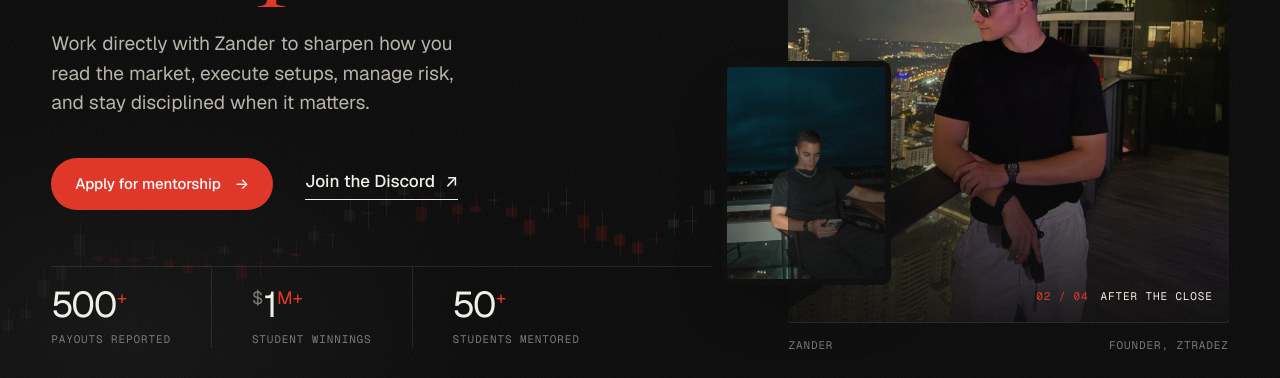
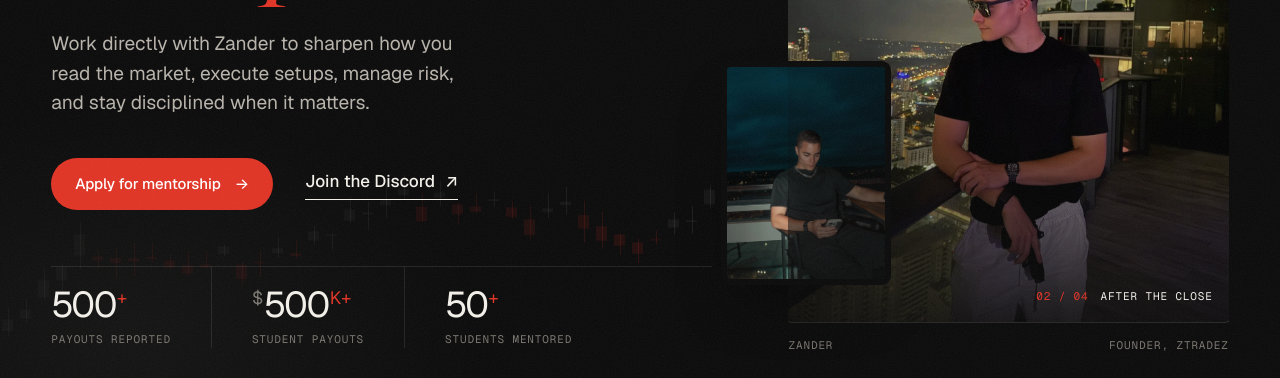
Before and after one commit to lincolnmcrow/ztradez, a plain HTML site: page index.html in a window 1280 px wide. Shown: the part 422-800 px from the top of the page. Drawn offline with nearby package versions, Linux system fonts and the light colour scheme; animation ran at ten frames a second.

Commit message:
Change student winnings stat to $500K+ student payouts
Co-Authored-By: Claude Opus 5.5 <noreply@anthropic.com>

```diff
--- a/index.html
+++ b/index.html
@@ -88,7 +88,7 @@
           </div>
           <dl class="hero-proof hero-in" style="--d:5">
             <div><dt>Payouts reported</dt><dd><span class="counter" data-target="500" data-delay="900">0</span><sup>+</sup></dd></div>
-            <div><dt>Student winnings</dt><dd><sub>$</sub><span class="counter" data-target="1" data-delay="900">0</span><sup>M+</sup></dd></div>
+            <div><dt>Student payouts</dt><dd><sub>$</sub><span class="counter" data-target="500" data-delay="900">0</span><sup>K+</sup></dd></div>
             <div><dt>Students mentored</dt><dd><span class="counter" data-target="50" data-delay="900">0</span><sup>+</sup></dd></div>
           </dl>
         </div>
@@ -229,8 +229,8 @@
             <p>Reported across the ZTRADEZ community and student ecosystem.</p>
           </article>
           <article class="stat reveal">
-            <p class="stat-num"><sub>$</sub><span class="counter" data-target="1">0</span><sup>M+</sup></p>
-            <h3>Student winnings</h3>
+            <p class="stat-num"><sub>$</sub><span class="counter" data-target="500">0</span><sup>K+</sup></p>
+            <h3>Student payouts</h3>
             <p>Reported cumulative student outcomes. Individual results vary.</p>
           </article>
           <article class="stat reveal">
```
Also changed, not shown: 1 other file.
